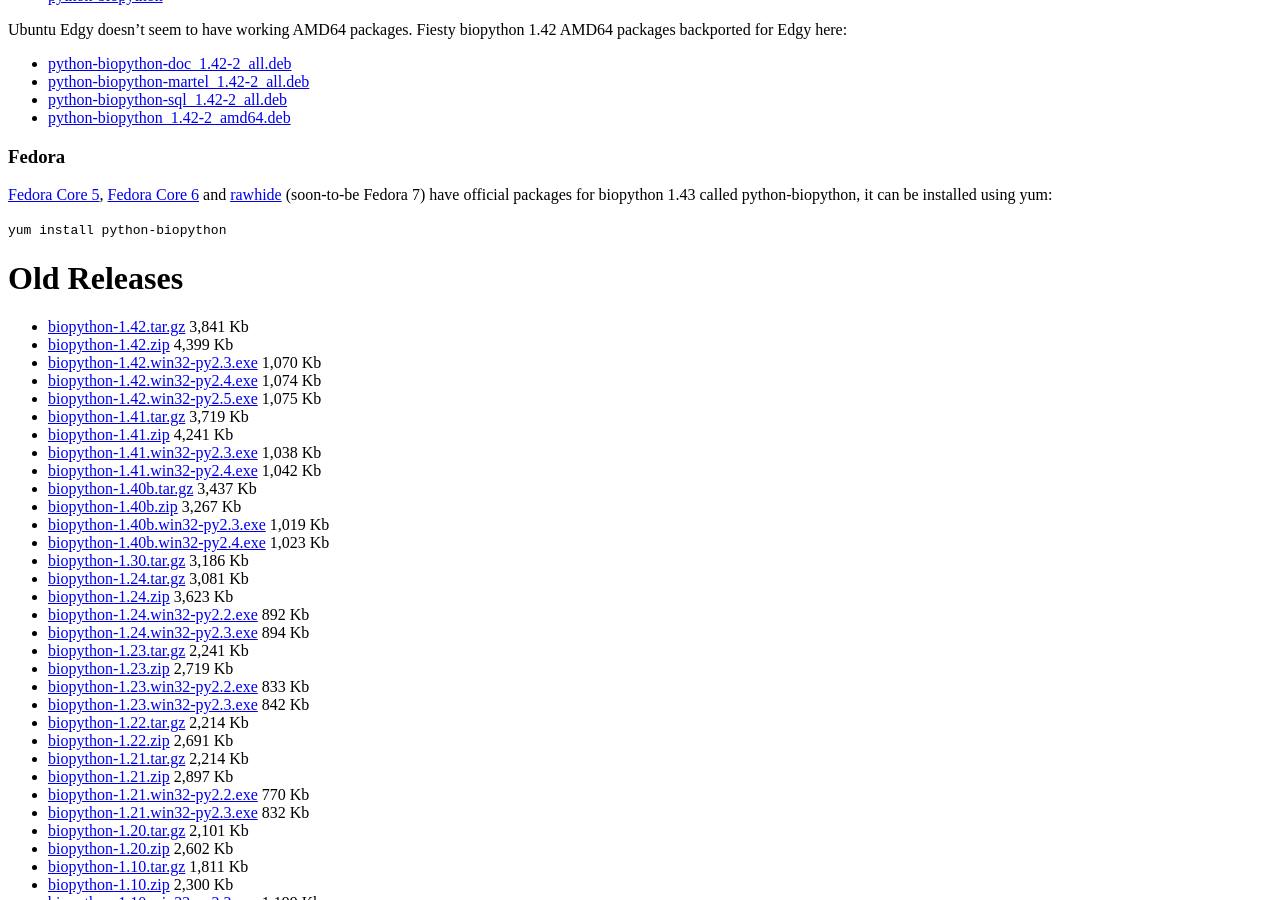
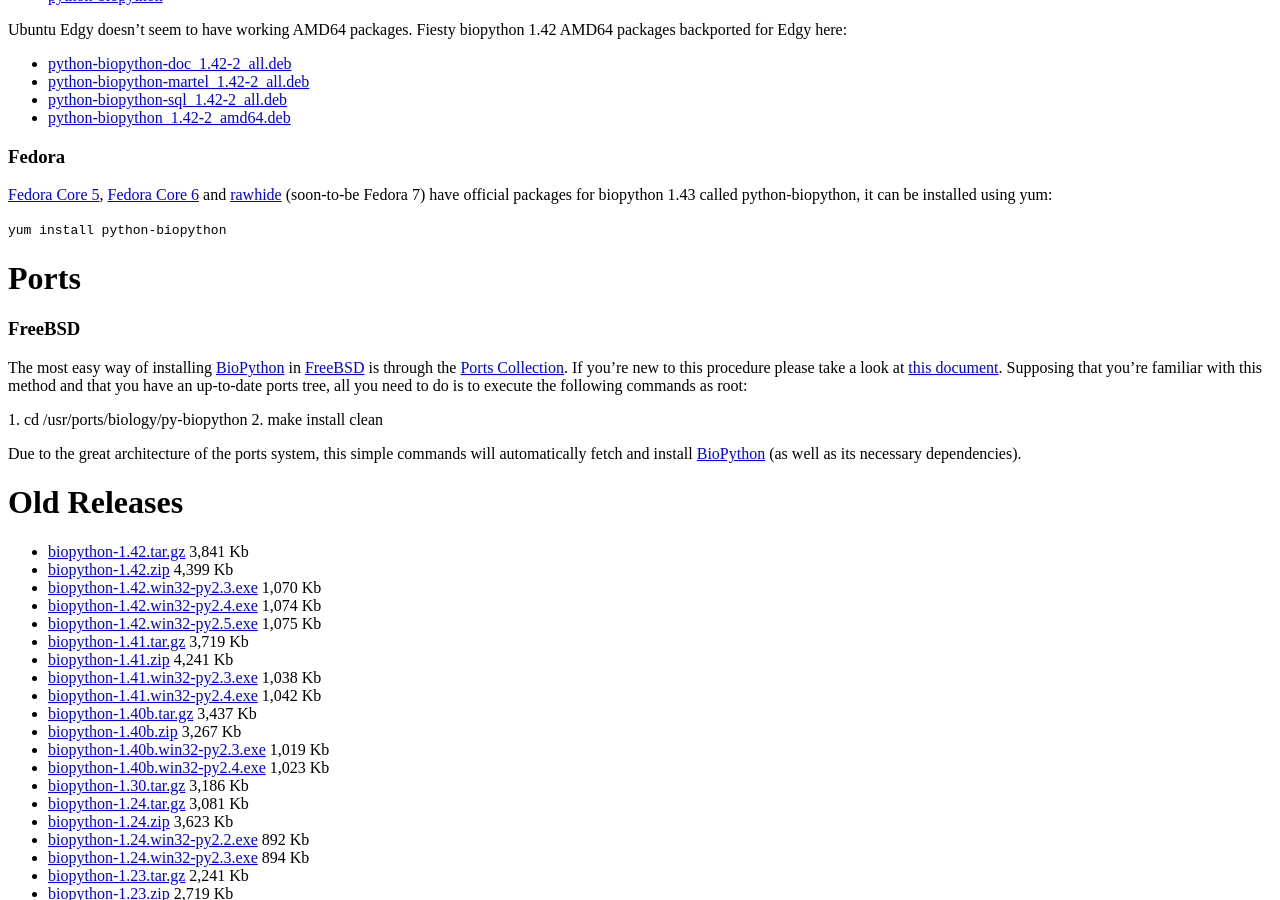
Before and after one commit to biopython/biopython.github.io, a Jekyll site: the page built from wiki/Download.md, in a window 1280 px wide and 900 px high, scrolled down 1205 px. Built offline with Jekyll 4.4.1, drawn with Linux system fonts in a browser that asks for light colours.

Commit message:
Adding FreeBSD port

```diff
--- a/wiki/Download.md
+++ b/wiki/Download.md
@@ -113,6 +113,31 @@ python-biopython, it can be installed using yum:
 
 `yum install python-biopython`
 
+Ports
+=====
+
+### FreeBSD
+
+The most easy way of installing [BioPython](BioPython "wikilink") in
+[FreeBSD](http://www.freebsd.org/) is through the [Ports
+Collection](http://www.freebsd.org/ports/). If you're new to this
+procedure please take a look at [this
+document](http://www.freebsd.org/doc/en_US.ISO8859-1/books/handbook/ports-using.html).
+Supposing that you're familiar with this method and that you have an
+up-to-date ports tree, all you need to do is to execute the following
+commands as root:
+
+<bash>
+
+1.  cd /usr/ports/biology/py-biopython
+2.  make install clean
+
+</bash>
+
+Due to the great architecture of the ports system, this simple commands
+will automatically fetch and install [BioPython](BioPython "wikilink")
+(as well as its necessary dependencies).
+
 Old Releases
 ============
 
```
Also changed, not shown: 1 other file.
